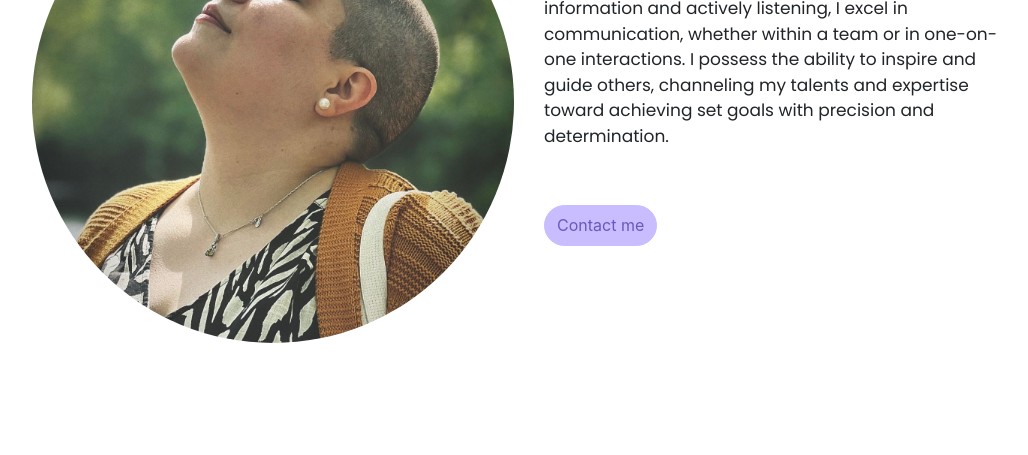
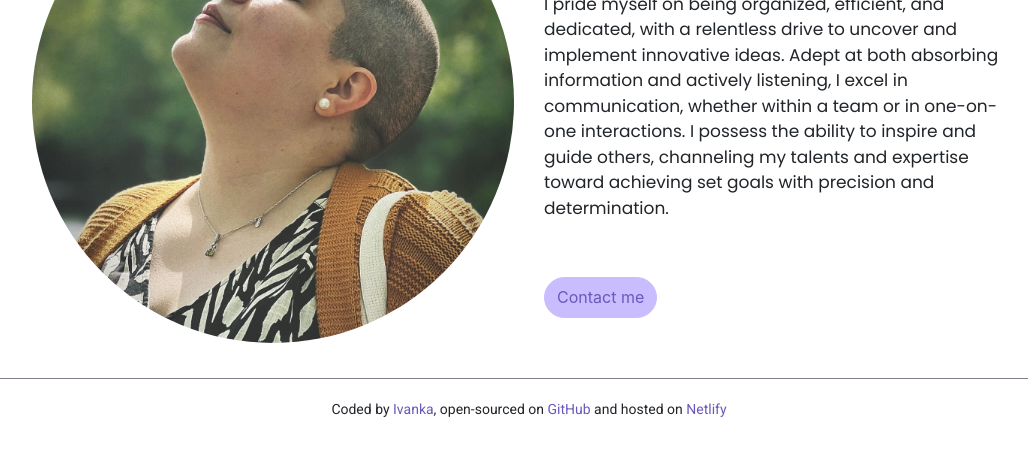
Before and after one commit to bendanpanda/Portfolio-Project, a plain HTML site: page about.html in a window 1280 px wide. Shown: the part 395-850 px from the top of the page, without its empty margins (111-1139 px from the left). Before the commit the page ends 800 px from the top, so only its background shows below. Drawn offline with nearby package versions, Linux system fonts and the light colour scheme; a web font is replaced by a local one.

Commit message:
minor changes to class names

```diff
--- a/about.html
+++ b/about.html
@@ -34,7 +34,7 @@
   </head>
 
   <body>
-    <div class="about-head">
+    <div class="head-container">
       <h2>About me</h2>
       <h3>🇧🇬 Bulgarian front-end developer, based in the U.K. 🇬🇧</h3>
     </div>
@@ -45,6 +45,9 @@
           <img src="images/me.jpg" alt="" class="img-fluid me" />
         </div>
         <div class="col">
+          <br />
+          <br />
+          <br />
           <h4 class="mb-3">Ivanka Ivanova</h4>
           <p class="mb-3">
             I pride myself on being organized, efficient, and dedicated, with a
@@ -59,5 +62,16 @@
         </div>
       </div>
     </div>
+    <footer>
+      Coded by
+      <a
+        href="https://www.shecodes.io/graduates/122326-ivanka-ivanova"
+        target="_blank"
+        >Ivanka</a
+      >, open-sourced on
+      <a href="https://github.com/bendanpanda" target="_blank">GitHub</a> and
+      hosted on
+      <a href="https://app.netlify.com" target="_blank">Netlify</a>
+    </footer>
   </body>
 </html>
--- a/css/styles.css
+++ b/css/styles.css
@@ -54,7 +54,7 @@ a:hover {
   text-align: center;
 }
 
-.about-head {
+.head-container {
   padding: 60px 20px;
   text-align: center;
 }
```
